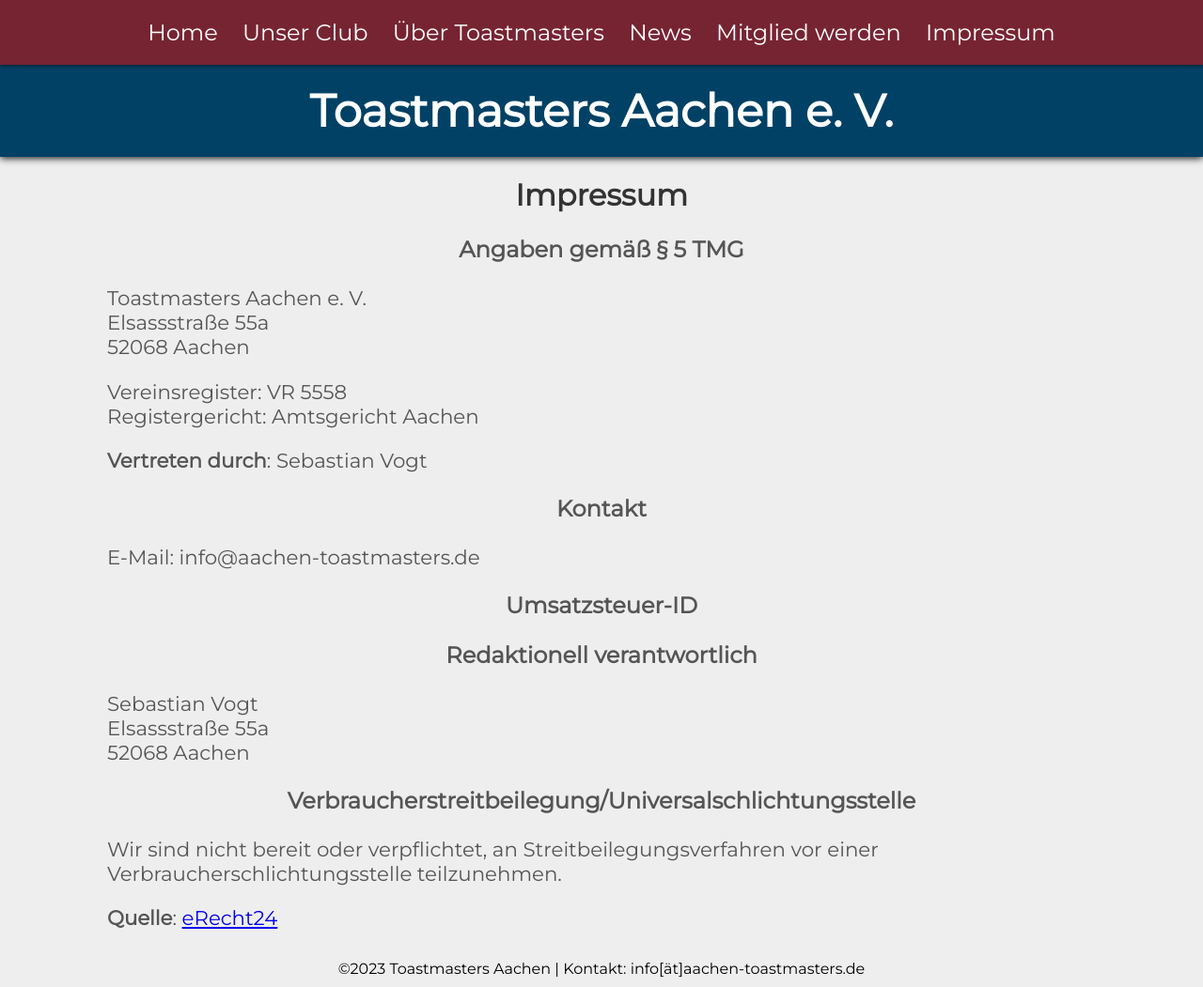
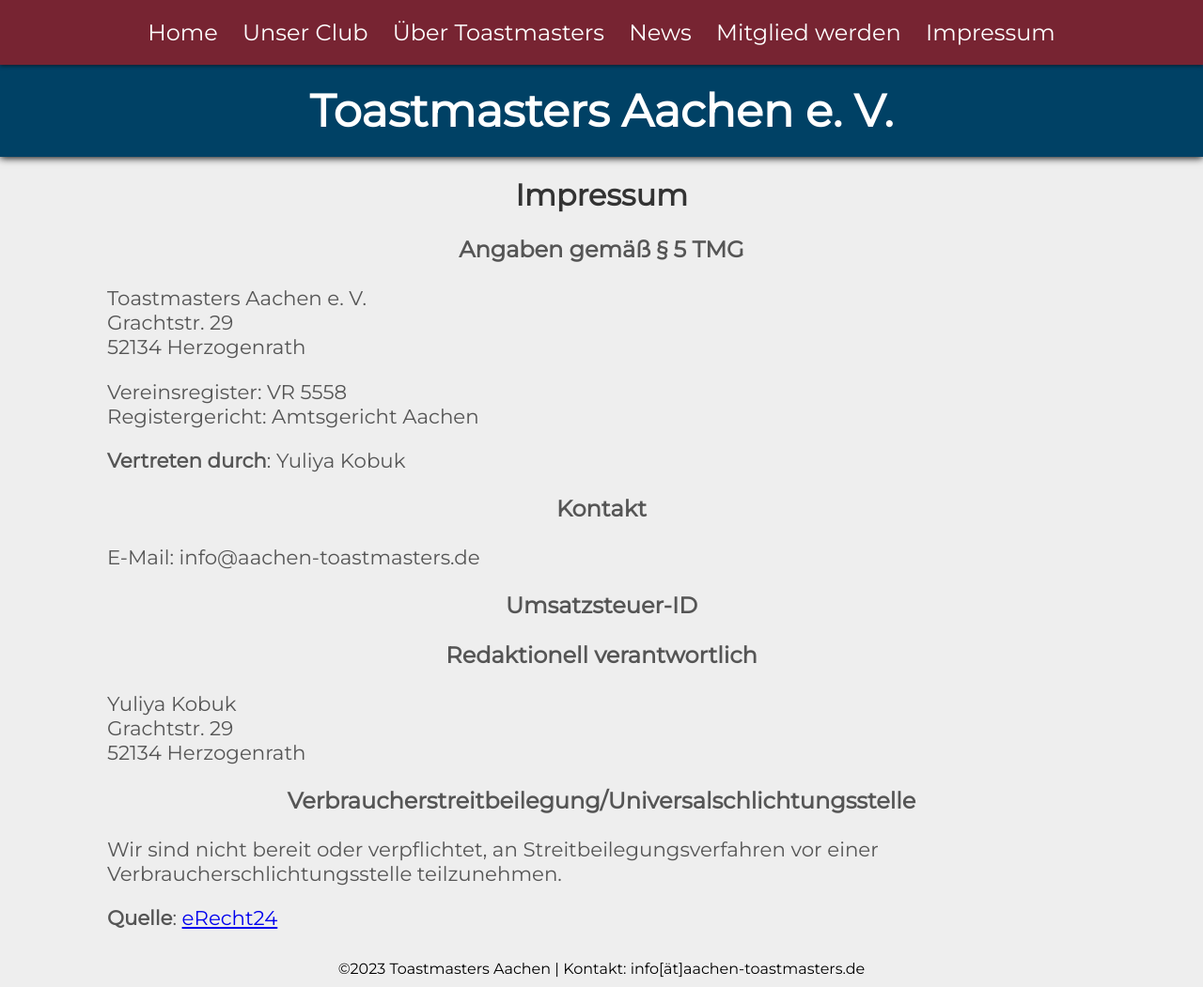
Before and after one commit to toastmasters-aachen/toastmasters-aachen.github.io, a Jekyll site: the page built from imprint.md, in a window 1280 px wide. Shown: the whole page at 94% size. Built offline with Jekyll 4.4.1, drawn with Linux system fonts in a browser that asks for light colours.

Commit message:
Update imprint.md

```diff
--- a/imprint.md
+++ b/imprint.md
@@ -8,13 +8,13 @@ layout: default
 ### Angaben gemäß § 5 TMG
 
 Toastmasters Aachen e. V.
-Elsassstraße 55a<br>
-52068 Aachen
+Grachtstr. 29<br>
+52134 Herzogenrath
 
 Vereinsregister: VR 5558
 Registergericht: Amtsgericht Aachen
 
-**Vertreten durch**: Sebastian Vogt
+**Vertreten durch**: Yuliya Kobuk
 
 
 ### Kontakt
@@ -30,9 +30,9 @@ E-Mail: info@aachen-toastmasters.de
 
 ### Redaktionell verantwortlich
 
-Sebastian Vogt
-Elsassstraße 55a<br>
-52068 Aachen
+Yuliya Kobuk
+Grachtstr. 29<br>
+52134 Herzogenrath
 
 
 ### Verbraucherstreitbeilegung/Universalschlichtungsstelle
```
